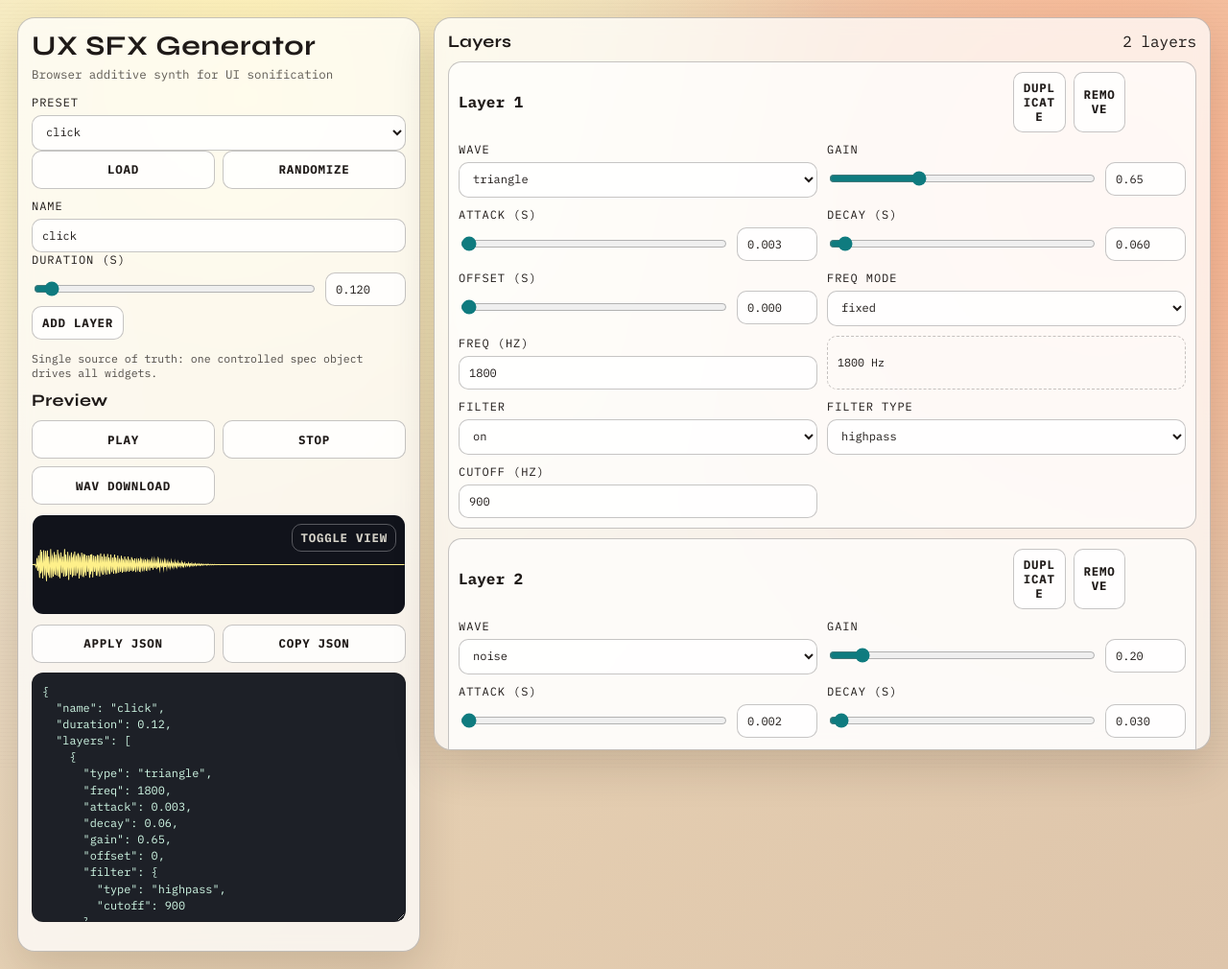
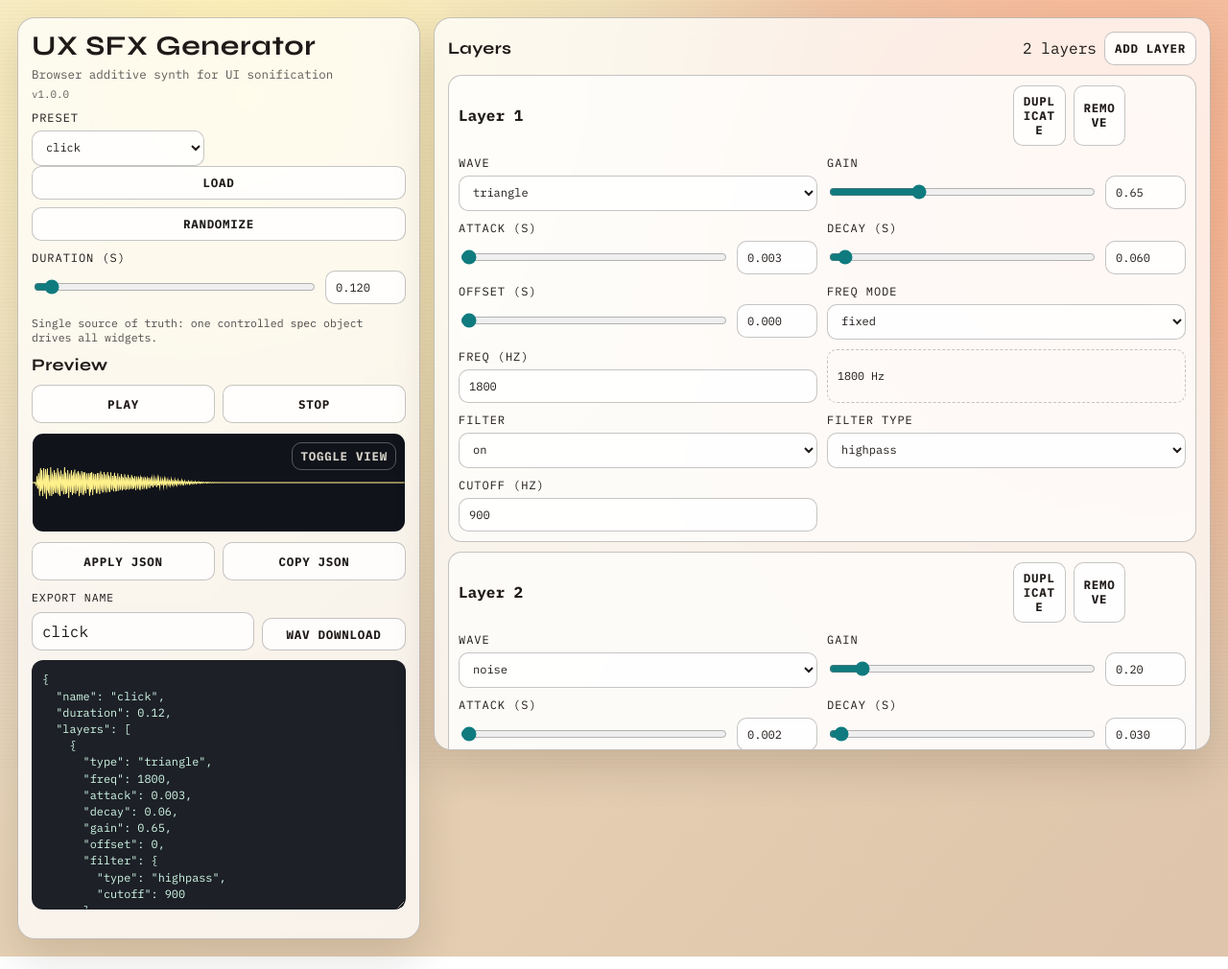
Before and after one commit to to5ta/sfx-gen, a website built with Vite: page index.html in a window 1280 px wide. Shown: the whole page at 96% size. Built offline with nearby package versions, Linux system fonts and the light colour scheme.

Commit message:
Refine preset/export layout and add spec metadata

```diff
--- a/src/main.js
+++ b/src/main.js
@@ -3,13 +3,34 @@ import { PRESETS, cloneSpec, randomSpec } from './presets.js';
 import { SAMPLE_RATE, encodeWavPCM16, renderSpec } from './dsp.js';
 
 const DEFAULT_PRESET = 'click';
+const APP_SEMVER = '1.0.0';
 const WAVE_TYPES = ['sine', 'square', 'saw', 'triangle', 'noise'];
 const FILTER_TYPES = ['lowpass', 'highpass'];
 
+const deepClone = (value) => JSON.parse(JSON.stringify(value));
+
+const normalizeSpec = (spec, fallback = null) => {
+  const base = deepClone(spec);
+  const createdAt =
+    (typeof base.createdAt === 'string' && base.createdAt) ||
+    (fallback && typeof fallback.createdAt === 'string' && fallback.createdAt) ||
+    new Date().toISOString();
+
+  return {
+    ...base,
+    name: typeof base.name === 'string' ? base.name : 'sfx',
+    duration: Number.isFinite(base.duration) ? base.duration : 0.2,
+    layers: Array.isArray(base.layers) ? base.layers : [],
+    createdAt,
+    version: APP_SEMVER
+  };
+};
+
 const state = {
-  spec: cloneSpec(PRESETS[DEFAULT_PRESET]),
+  spec: normalizeSpec(cloneSpec(PRESETS[DEFAULT_PRESET])),
   selectedPreset: DEFAULT_PRESET,
   previewMode: 'wave',
+  exportName: cloneSpec(PRESETS[DEFAULT_PRESET]).name,
   rendered: null,
   audioContext: null,
   sourceNode: null,
@@ -23,17 +44,14 @@ app.innerHTML = `
     <section class="panel panel-sidebar">
       <h1>UX SFX Generator</h1>
       <p class="tagline">Browser additive synth for UI sonification</p>
+      <p class="app-version">v${APP_SEMVER}</p>
       <div class="control-group">
         <label for="presetSelect">Preset</label>
-        <select id="presetSelect"></select>
+        <select id="presetSelect" class="compact-select"></select>
       </div>
-      <div class="row-buttons">
+      <div class="column-buttons">
         <button id="loadPresetBtn" type="button">Load</button>
         <button id="randomizeBtn" type="button">Randomize</button>
-      </div>
-      <div class="control-group">
-        <label for="nameInput">Name</label>
-        <input id="nameInput" type="text" />
       </div>
       <div class="control-group">
         <label for="durationInput">Duration (s)</label>
@@ -42,7 +60,6 @@ app.innerHTML = `
           <input id="durationInput" type="number" min="0.03" max="2.5" step="0.01" />
         </div>
       </div>
-      <button id="addLayerBtn" type="button">Add Layer</button>
       <p class="hint">Single source of truth: one controlled <code>spec</code> object drives all widgets.</p>
 
       <div class="section-head">
@@ -51,7 +68,6 @@ app.innerHTML = `
       <div class="row-buttons">
         <button id="playBtn" type="button">Play</button>
         <button id="stopBtn" type="button">Stop</button>
-        <button id="downloadBtn" type="button">WAV Download</button>
       </div>
       <div class="preview-stack">
         <canvas id="waveCanvas" class="preview-canvas" width="760" height="200" title="Click to switch view"></canvas>
@@ -62,6 +78,11 @@ app.innerHTML = `
         <button id="applyJsonBtn" type="button">Apply JSON</button>
         <button id="copyJsonBtn" type="button">Copy JSON</button>
       </div>
+      <div class="export-row">
+        <label for="exportNameInput">Export Name</label>
+        <input id="exportNameInput" type="text" placeholder="sfx" />
+        <button id="downloadBtn" type="button">WAV Download</button>
+      </div>
       <textarea id="jsonEditor" spellcheck="false"></textarea>
       <p id="jsonStatus" class="hint"></p>
     </section>
@@ -69,7 +90,10 @@ app.innerHTML = `
     <section class="panel panel-layers">
       <div class="section-head">
         <h2>Layers</h2>
-        <span id="layerCount"></span>
+        <div class="section-head-actions">
+          <span id="layerCount"></span>
+          <button id="addLayerBtn" type="button">Add Layer</button>
+        </div>
       </div>
       <div id="layersContainer"></div>
     </section>
@@ -80,7 +104,6 @@ const ui = {
   presetSelect: document.getElementById('presetSelect'),
   loadPresetBtn: document.getElementById('loadPresetBtn'),
   randomizeBtn: document.getElementById('randomizeBtn'),
-  nameInput: document.getElementById('nameInput'),
   durationInput: document.getElementById('durationInput'),
   durationSlider: document.getElementById('durationSlider'),
   addLayerBtn: document.getElementById('addLayerBtn'),
@@ -94,11 +117,10 @@ const ui = {
   specCanvas: document.getElementById('specCanvas'),
   applyJsonBtn: document.getElementById('applyJsonBtn'),
   copyJsonBtn: document.getElementById('copyJsonBtn'),
+  exportNameInput: document.getElementById('exportNameInput'),
   jsonEditor: document.getElementById('jsonEditor'),
   jsonStatus: document.getElementById('jsonStatus')
 };
-
-const deepClone = (value) => JSON.parse(JSON.stringify(value));
 const clamp = (value, min, max) => Math.min(max, Math.max(min, value));
 
 const defaultLayer = () => ({
@@ -112,8 +134,12 @@ const defaultLayer = () => ({
 });
 
 const setSpec = (updater) => {
+  const prevName = state.spec.name;
   const next = typeof updater === 'function' ? updater(state.spec) : updater;
-  state.spec = deepClone(next);
+  state.spec = normalizeSpec(next, state.spec);
+  if (!state.exportName || state.exportName === prevName) {
+    state.exportName = state.spec.name;
+  }
   render();
 };
 
@@ -443,7 +469,7 @@ const downloadWav = () => {
   const url = URL.createObjectURL(blob);
   const a = document.createElement('a');
   a.href = url;
-  a.download = `${state.spec.name || 'sfx'}.wav`;
+  a.download = `${(state.exportName || state.spec.name || 'sfx').trim() || 'sfx'}.wav`;
   a.click();
   URL.revokeObjectURL(url);
 };
@@ -467,9 +493,9 @@ const togglePreviewMode = () => {
 };
 
 const render = () => {
-  ui.nameInput.value = state.spec.name;
   ui.durationInput.value = formatNum(state.spec.duration, 3);
   ui.durationSlider.value = formatNum(state.spec.duration, 3);
+  ui.exportNameInput.value = state.exportName || state.spec.name;
   ui.layerCount.textContent = `${state.spec.layers.length} layer${state.spec.layers.length === 1 ? '' : 's'}`;
   renderLayerList();
 
@@ -484,15 +510,15 @@ const render = () => {
 ui.loadPresetBtn.addEventListener('click', () => {
   const picked = ui.presetSelect.value;
   state.selectedPreset = picked;
-  setSpec(cloneSpec(PRESETS[picked]));
+  const preset = cloneSpec(PRESETS[picked]);
+  state.exportName = preset.name;
+  setSpec(preset);
 });
 
 ui.randomizeBtn.addEventListener('click', () => {
-  setSpec(randomSpec());
-});
-
-ui.nameInput.addEventListener('input', (event) => {
-  setSpec((spec) => ({ ...spec, name: event.target.value }));
+  const spec = randomSpec();
+  state.exportName = spec.name;
+  setSpec(spec);
 });
 
 ui.durationInput.addEventListener('input', (event) => {
@@ -503,6 +529,10 @@ ui.durationInput.addEventListener('input', (event) => {
 ui.durationSlider.addEventListener('input', (event) => {
   const value = clamp(Number(event.target.value) || 0.1, 0.03, 2.5);
   setSpec((spec) => ({ ...spec, duration: Number(value.toFixed(3)) }));
+});
+
+ui.exportNameInput.addEventListener('input', (event) => {
+  state.exportName = event.target.value;
 });
 
 ui.addLayerBtn.addEventListener('click', () => {
--- a/src/styles.css
+++ b/src/styles.css
@@ -84,11 +84,23 @@ h2 {
   color: rgba(31, 26, 24, 0.72);
 }
 
+.app-version {
+  margin: -8px 0 10px;
+  font-size: 0.68rem;
+  opacity: 0.7;
+}
+
 .section-head {
   display: flex;
   justify-content: space-between;
   align-items: baseline;
   margin-bottom: 10px;
+}
+
+.section-head-actions {
+  display: flex;
+  gap: 8px;
+  align-items: center;
 }
 
 .control-group,
@@ -112,6 +124,10 @@ label {
   accent-color: var(--accent-2);
   padding: 0;
   height: 30px;
+}
+
+.compact-select {
+  max-width: 180px;
 }
 
 input,
@@ -151,6 +167,13 @@ button:hover {
 .row-buttons {
   display: grid;
   grid-template-columns: repeat(3, minmax(0, 1fr));
+  gap: 8px;
+  margin-bottom: 10px;
+}
+
+.column-buttons {
+  display: grid;
+  grid-template-columns: 1fr;
   gap: 8px;
   margin-bottom: 10px;
 }
@@ -242,6 +265,26 @@ button:hover {
   grid-template-columns: repeat(2, minmax(0, 1fr));
 }
 
+.export-row {
+  display: grid;
+  grid-template-columns: minmax(0, 1fr) 150px;
+  gap: 8px;
+  align-items: end;
+  margin-bottom: 10px;
+}
+
+.export-row label {
+  font-size: 0.72rem;
+}
+
+.export-row input {
+  grid-column: 1 / 2;
+}
+
+.export-row button {
+  grid-column: 2 / 3;
+}
+
 #jsonEditor {
   margin: 0;
   width: 100%;
@@ -305,8 +348,20 @@ button:hover {
     grid-template-columns: 1fr;
   }
 
+  .json-actions {
+    grid-template-columns: 1fr 1fr;
+  }
+
   .panel-sidebar .row-buttons {
     grid-template-columns: 1fr 1fr;
+  }
+
+  .export-row {
+    grid-template-columns: 1fr;
+  }
+
+  .export-row button {
+    grid-column: 1 / 2;
   }
 
   .layer-head .row-buttons {
```
